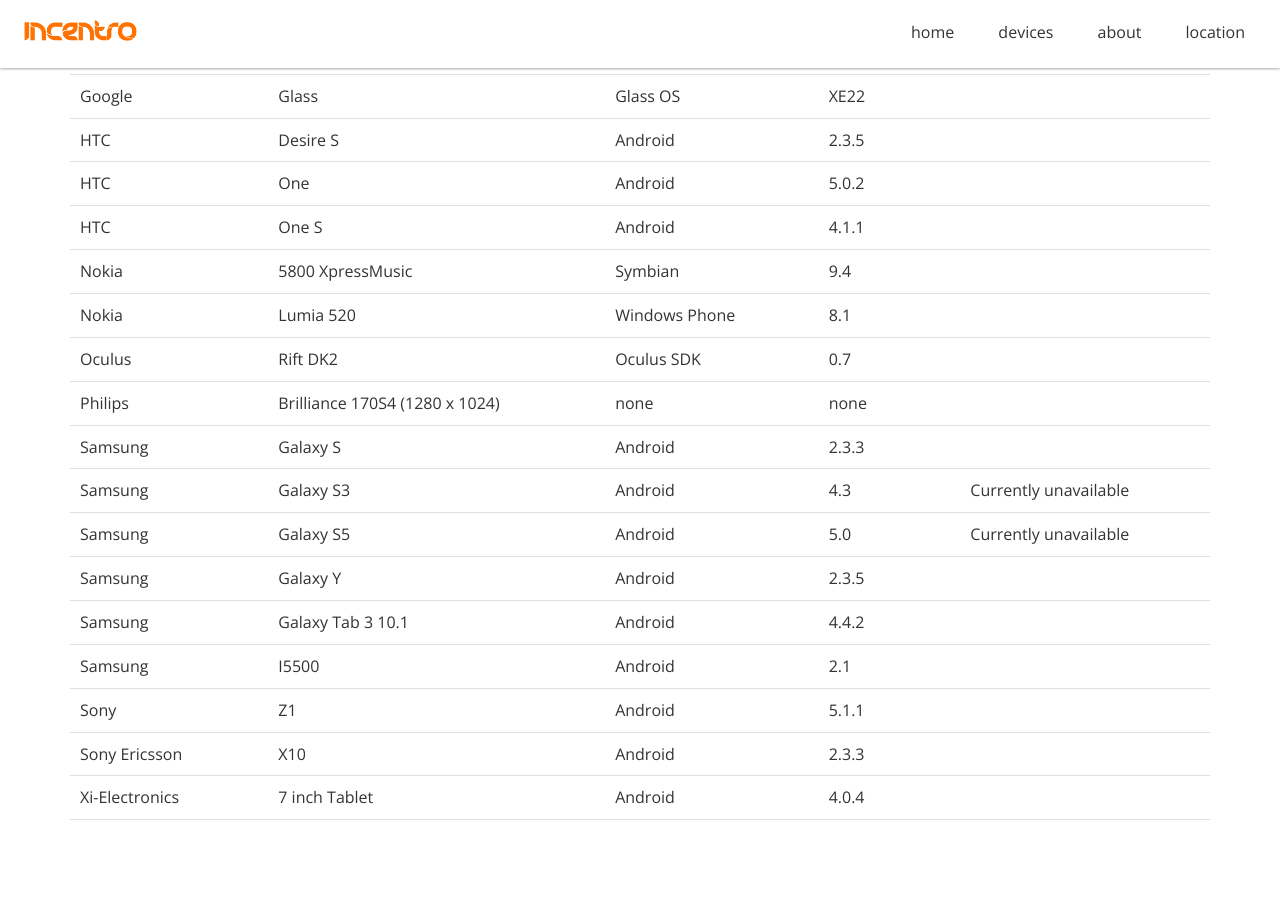
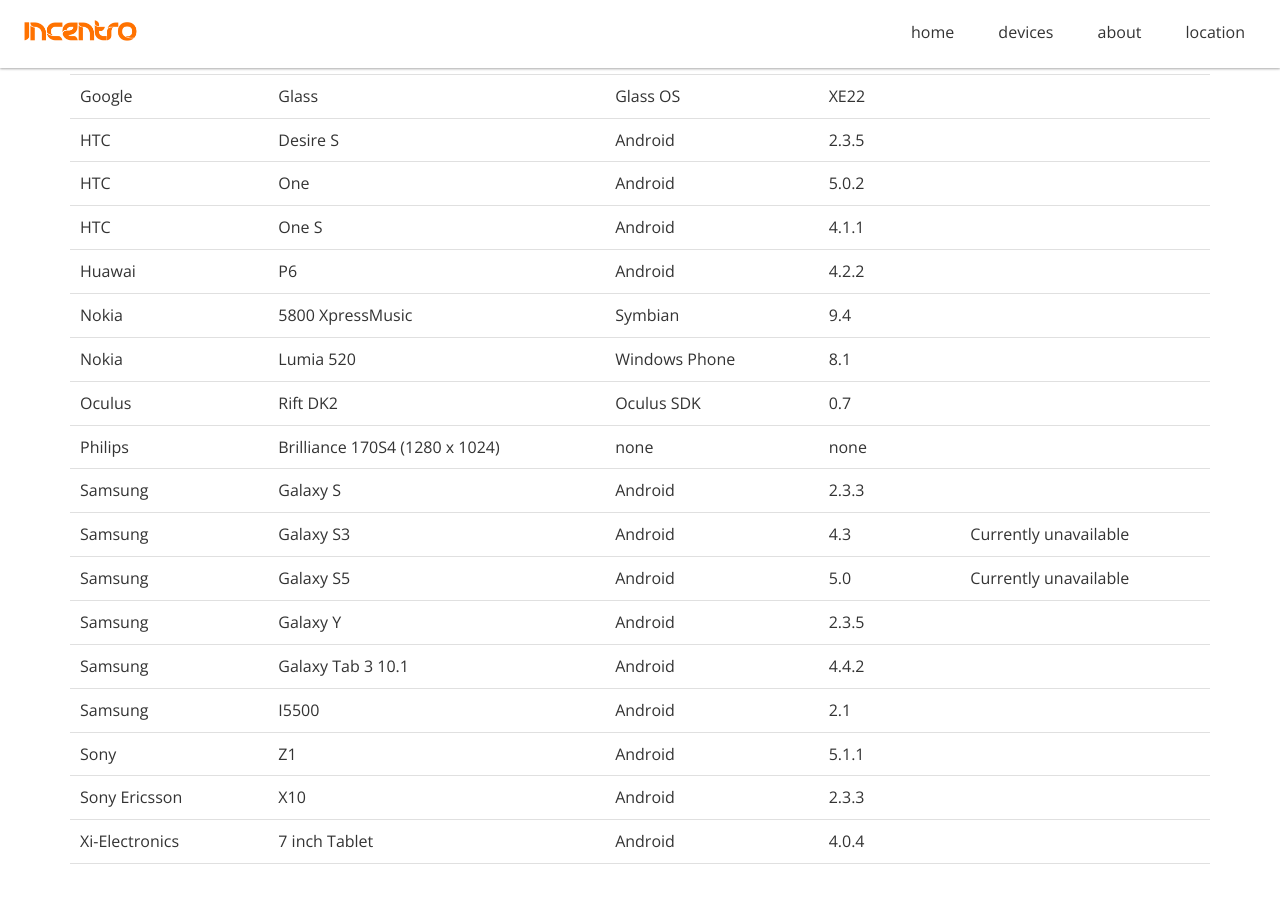
Before and after one commit to incentro/devicelab, a Jekyll site: the page built from index.html, in a window 1280 px wide and 900 px high, scrolled down 1183 px. Built offline with Jekyll 4.4.1, drawn with Linux system fonts in a browser that asks for light colours; nearby versions of some CDN libraries; Markdown is read by kramdown in place of the engine named in the settings.

Commit message:
Update devicelist.yml

```diff
--- a/_data/devicelist.yml
+++ b/_data/devicelist.yml
@@ -98,6 +98,13 @@
   osversion: 4.1.1
 # Owner: Edwin van der Geest
 
+- title: HuawaiP6
+  vendor: Huawai
+  device: P6
+  os: Android
+  osversion: 4.2.2
+# Owner: Nils Denecke
+
 - title: Nokia5800XpressMusic9.4
   vendor: Nokia
   device: 5800 XpressMusic
```
